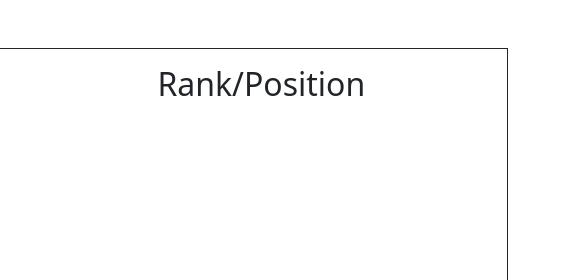
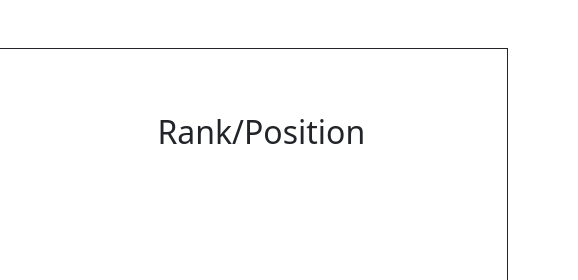
Before and after one commit to curtisdhenley/jfs-final-project, a plain HTML site: page dashboard.html in a window 1280 px wide. Shown: the top 280 px of the page, 702-1280 px from the left. Drawn offline with nearby package versions, Linux system fonts and the light colour scheme.

Commit message:
fixed padding in banner

```diff
--- a/dashboard.html
+++ b/dashboard.html
@@ -24,7 +24,7 @@
                     <h2 class="pt-4">The Team or Username</h2>
                 </div> <!-- col close -->
                 <div class="col-md-3">
-                    <h2>Rank/Position</h2>
+                    <h2 class="pt-5">Rank/Position</h2>
                 </div> <!-- col close -->
             </div> <!-- row close -->
 
```
